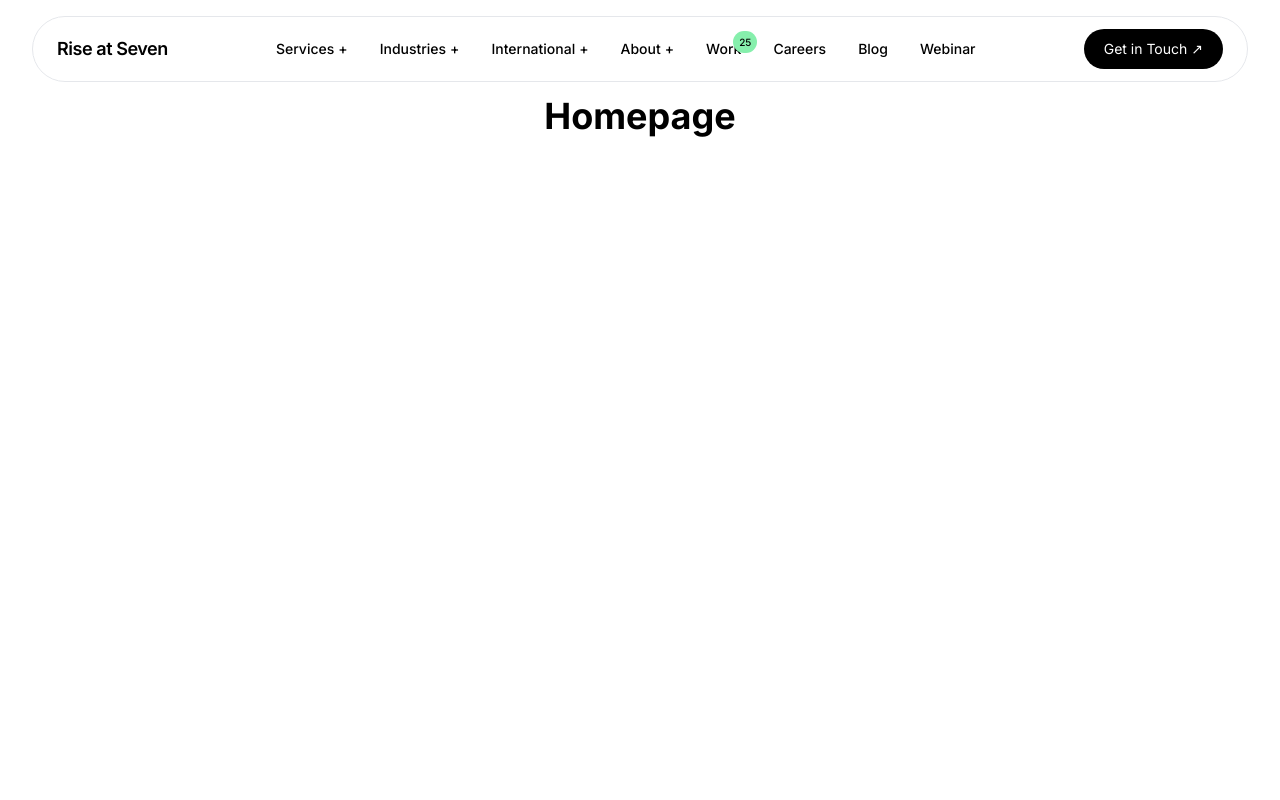
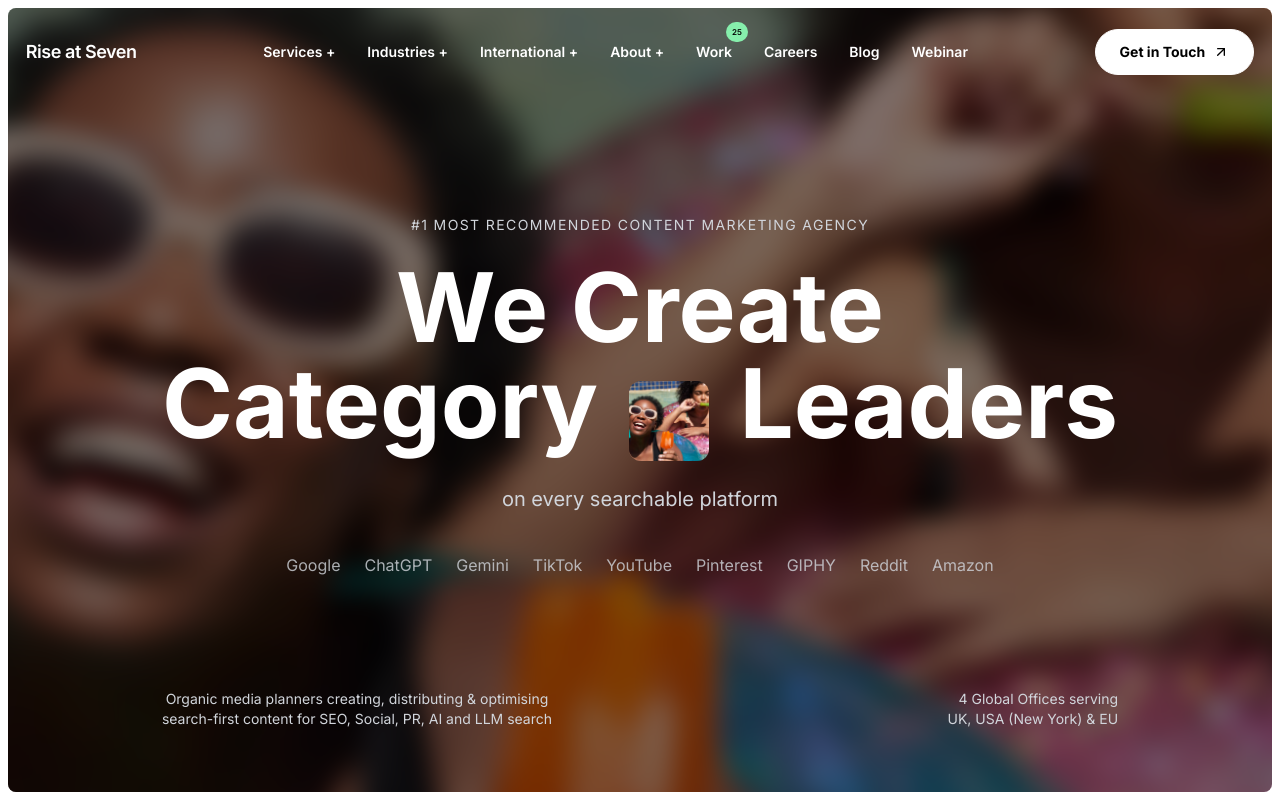
Before and after one commit to BoRaT-7/Riseat, a React (Vite) app: page / in a window 1280 px wide. Shown: the top 800 px of the page. Built offline with nearby package versions, Linux system fonts and the light colour scheme.

Commit message:
COMMIT-5/8

```diff
--- a/src/App.jsx
+++ b/src/App.jsx
@@ -1,14 +1,7 @@
-import Navbar from "./components/Navbar";
+import Home from "./pages/Home";
 
 function App() {
-  return (
-    <>
-      <Navbar />
-      <div className="mt-24 text-center">
-        <h1 className="text-4xl font-bold">Homepage</h1>
-      </div>
-    </>
-  );
+  return <Home />;
 }
 
 export default App;
--- a/src/components/Footer.jsx
+++ b/src/components/Footer.jsx
@@ -0,0 +1,9 @@
+const Footer = () => {
+  return (
+    <footer className="bg-black text-white text-center py-10">
+      <p>© 2026 Space Seekers. All rights reserved.</p>
+    </footer>
+  );
+};
+
+export default Footer;
--- a/src/components/Navbar.jsx
+++ b/src/components/Navbar.jsx
@@ -1,60 +1,133 @@
-import { useState } from "react";
+import { useState, useEffect } from "react";
 import { HiOutlineMenu, HiOutlineX } from "react-icons/hi";
+import { FiArrowUpRight } from "react-icons/fi";
 
 const Navbar = () => {
   const [isOpen, setIsOpen] = useState(false);
+  const [scrollingUp, setScrollingUp] = useState(false);
+  const [showNavbar, setShowNavbar] = useState(true);
+  const [lastScrollY, setLastScrollY] = useState(0);
+
+  useEffect(() => {
+    const handleScroll = () => {
+      const currentScrollY = window.scrollY;
+      const heroHeight = window.innerHeight;
+
+      // Detect scroll direction
+      if (currentScrollY > lastScrollY) {
+        setScrollingUp(false); // scrolling DOWN
+      } else {
+        setScrollingUp(true); // scrolling UP
+      }
+
+      // Show/hide navbar (same as your logic)
+      if (currentScrollY < heroHeight) {
+        if (currentScrollY > lastScrollY && currentScrollY > 50) {
+          setShowNavbar(false);
+        } else {
+          setShowNavbar(true);
+        }
+      } else {
+        setShowNavbar(true);
+      }
+
+      setLastScrollY(currentScrollY);
+    };
+
+    window.addEventListener("scroll", handleScroll);
+    return () => window.removeEventListener("scroll", handleScroll);
+  }, [lastScrollY]);
+
+  // 👉 Only show background when:
+  // 1. scrolling UP
+  // 2. not at top
+  const showBg = scrollingUp && lastScrollY > 50;
 
   return (
     <>
-      {/* Navbar Wrapper */}
-      <div className="fixed top-4 left-0 w-full z-50 flex justify-center">
-
-        <div className="w-[95%] max-w-7xl bg-white/80 backdrop-blur-md border border-gray-200 rounded-full px-6 py-3 flex items-center justify-between">
-
+      {/* Navbar */}
+      <div
+        className={`fixed top-4 left-0 w-full z-50 flex justify-center transition-all duration-500
+        ${showNavbar ? "translate-y-0 opacity-100" : "-translate-y-20 opacity-0"}
+        `}
+      >
+        <div
+          className={`group w-[98%] px-3 py-3 flex items-center justify-between rounded-full border transition-all duration-300
+          ${
+            showBg
+              ? "bg-white border-gray-200"
+              : "bg-transparent border-transparent"
+          }
+          `}
+        >
           {/* Logo */}
-          <div className="text-lg font-semibold tracking-tight">
+          <div
+            className={`text-lg font-semibold tracking-tight transition-colors duration-300
+            ${showBg ? "text-black" : "text-white"}
+            `}
+          >
             Rise at Seven
           </div>
 
-          {/* Desktop Menu */}
-          <ul className="hidden md:flex items-center gap-8 text-sm font-medium">
-            <li className="flex items-center gap-1 cursor-pointer">
-              Services <span>+</span>
-            </li>
-            <li className="flex items-center gap-1 cursor-pointer">
-              Industries <span>+</span>
-            </li>
-            <li className="flex items-center gap-1 cursor-pointer">
-              International <span>+</span>
-            </li>
-            <li className="flex items-center gap-1 cursor-pointer">
-              About <span>+</span>
-            </li>
+          {/* Menu */}
+          <ul
+            className={`hidden md:flex items-center gap-8 text-sm font-semibold transition-colors duration-300
+            ${showBg ? "text-black" : "text-white"}
+            `}
+          >
+            <li>Services +</li>
+            <li>Industries +</li>
+            <li>International +</li>
+            <li>About +</li>
 
-            {/* Work with badge */}
-            <li className="relative cursor-pointer">
+            <li className="relative">
               Work
-              <span className="absolute -top-2 -right-4 text-[10px] bg-green-300 text-black px-1.5 py-[1px] rounded-full">
+              <span className="absolute -top-5 -right-4 text-[8px] bg-green-300 text-black px-1.5 rounded-full">
                 25
               </span>
             </li>
 
-            <li className="cursor-pointer">Careers</li>
-            <li className="cursor-pointer">Blog</li>
-            <li className="cursor-pointer">Webinar</li>
+            <li>Careers</li>
+            <li>Blog</li>
+            <li>Webinar</li>
           </ul>
 
           {/* CTA Button */}
           <div className="hidden md:block">
-            <button className="bg-black text-white text-sm px-5 py-2.5 rounded-full hover:opacity-90 transition">
-              Get in Touch ↗
+            <button
+              className={`flex items-center gap-2 text-sm px-6 py-3 rounded-full border transition-all duration-300 hover:rounded-md
+              ${
+                showBg
+                  ? "bg-black text-white border-black"
+                  : "bg-white text-black border-white"
+              }
+              `}
+            >
+              <span className="transition-transform font-bold duration-300 hover:-translate-y-0.5">
+                Get in Touch
+              </span>
+
+              <FiArrowUpRight
+                className="transition-transform duration-300 hover:-translate-y-0.5"
+                size={16}
+              />
             </button>
           </div>
 
-          {/* Mobile Menu Button */}
+          {/* Mobile */}
           <div className="md:hidden">
             <button onClick={() => setIsOpen(!isOpen)}>
-              {isOpen ? <HiOutlineX size={26} /> : <HiOutlineMenu size={26} />}
+              {isOpen ? (
+                <HiOutlineX
+                  size={26}
+                  className={showBg ? "text-black" : "text-white"}
+                />
+              ) : (
+                <HiOutlineMenu
+                  size={26}
+                  className={showBg ? "text-black" : "text-white"}
+                />
+              )}
             </button>
           </div>
         </div>
@@ -82,8 +155,8 @@
         <p>Blog</p>
         <p>Webinar</p>
 
-        <button className="bg-white text-black px-6 py-3 rounded-full text-lg mt-4">
-          Get in Touch11 ↗
+        <button className="bg-black text-white px-6 py-3 rounded-full text-lg mt-4">
+          Get in Touch ↗
         </button>
       </div>
     </>
--- a/src/sections/Hero.jsx
+++ b/src/sections/Hero.jsx
@@ -1,31 +1,80 @@
-import bgImage from "../assets/spaseekers.webp";
-
 const Hero = () => {
   return (
-    <section
-      className="relative h-screen flex items-center justify-center text-white"
-      style={{
-        backgroundImage: `url(${bgImage})`,
-        backgroundSize: "cover",
-        backgroundPosition: "center",
-      }}
-    >
+    <section className="relative h-screen w-full flex items-center justify-center text-white overflow-hidden">
+
+      {/* Background Image */}
+      <div className="absolute inset-2 rounded-lg overflow-hidden">
+        <div
+          className="w-full h-full"
+          style={{
+            backgroundImage: "url(/images/spaseekers.webp)",
+            backgroundSize: "cover",
+            backgroundPosition: "center",
+            filter: "blur(12px)",
+            transform: "scale(1.1)",
+          }}
+        ></div>
+      </div>
+
       {/* Dark Overlay */}
-      <div className="absolute inset-0 bg-black/60"></div>
+      <div className="absolute inset-2 rounded-lg bg-black/50 z-0"></div>
 
       {/* Content */}
-      <div className="relative z-10 text-center px-4">
-        <h1 className="text-4xl md:text-6xl font-bold">
-          Welcome to Space Seekers
+      <div className="relative z-10 mt-36 text-center px-4 max-w-6xl mx-auto">
+
+        {/* Top Badge */}
+        <p className="text-xs md:text-sm tracking-widest uppercase text-gray-300 mb-6">
+          #1 Most Recommended Content Marketing Agency
+        </p>
+
+        {/* Main Heading */}
+        <h1 className="text-4xl sm:text-6xl md:text-7xl lg:text-8xl font-bold leading-tight">
+          We Create <br />
+          Category{" "}
+          <span className="inline-block align-middle mx-2">
+            <img
+              src="/images/spaseekers.webp"
+              alt="inline"
+              className="w-12 h-12 md:w-16 md:h-16 lg:w-20 lg:h-20 object-cover rounded-xl inline-block"
+            />
+          </span>{" "}
+          Leaders
         </h1>
 
-        <p className="mt-4 text-lg text-gray-200 max-w-xl mx-auto">
-          Explore the universe with us and discover new possibilities beyond the stars.
+        {/* Subtitle */}
+        <p className="mt-6 text-lg md:text-xl text-gray-300">
+          on every searchable platform
         </p>
 
-        <button className="mt-6 px-6 py-3 bg-blue-600 hover:bg-blue-700 rounded-lg transition">
-          Get Started
-        </button>
+        {/* Platform Row */}
+        <div className="flex flex-wrap justify-center gap-6 mt-10 text-gray-300 text-sm md:text-base opacity-80">
+          <span>Google</span>
+          <span>ChatGPT</span>
+          <span>Gemini</span>
+          <span>TikTok</span>
+          <span>YouTube</span>
+          <span>Pinterest</span>
+          <span>GIPHY</span>
+          <span>Reddit</span>
+          <span>Amazon</span>
+        </div>
+
+<div className="flex flex-col  md:flex-row md:justify-between md:items-start pt-28">
+
+  {/* Left */}
+  <p className="text-xs md:text-sm text-gray-300 md:max-w-md leading-relaxed">
+    Organic media planners creating, distributing & optimising <br />
+    search-first content for SEO, Social, PR, AI and LLM search
+  </p>
+
+  {/* Right */}
+  <p className="text-xs md:text-sm text-gray-300 md:text-right leading-relaxed md:ml-auto">
+  4 Global Offices serving <br />
+    UK, USA (New York) & EU
+  </p>
+
+</div>
+
       </div>
     </section>
   );
--- a/src/sections/Services.jsx
+++ b/src/sections/Services.jsx
@@ -0,0 +1,12 @@
+const Services = () => {
+  return (
+    <section className="py-20 text-center">
+      <h2 className="text-3xl font-bold">Our Services</h2>
+      <p className="mt-4 text-gray-600">
+        We provide amazing space exploration services.
+      </p>
+    </section>
+  );
+};
+
+export default Services;
```
Also changed, not shown: public/images/spaseekers.webp (renamed from src/assets/spaseekers.webp).
